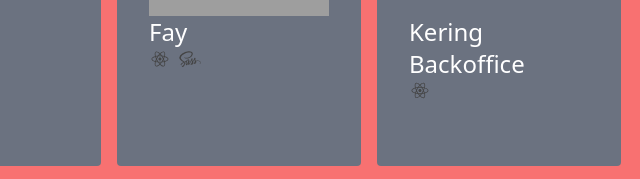
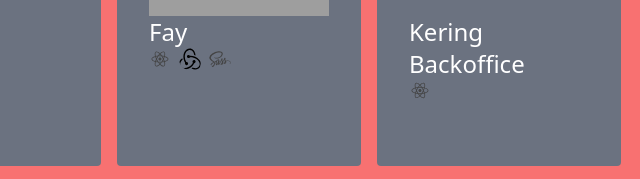
Before and after one commit to SimoneTedesco/Portfolio, a Gatsby site: page / in a window 1280 px wide. Shown: the part 1702-1881 px from the top of the page, 531-1171 px from the left. Built offline with nearby package versions, Linux system fonts and the light colour scheme; Gatsby itself is replaced by a stand-in of ours; grey boxes are pictures that could not be loaded.

Commit message:
Update Project “20210102-fay”

```diff
--- a/src/content/projects/20210102-fay.md
+++ b/src/content/projects/20210102-fay.md
@@ -3,6 +3,7 @@
 name: Fay
 techStack:
   - /images/react.svg
+  - /images/redux.svg
   - /images/sass.svg
 link: https://www.fay.com/it-it/home
 startDate: 2020-02-02T23:00:00.000Z
```
